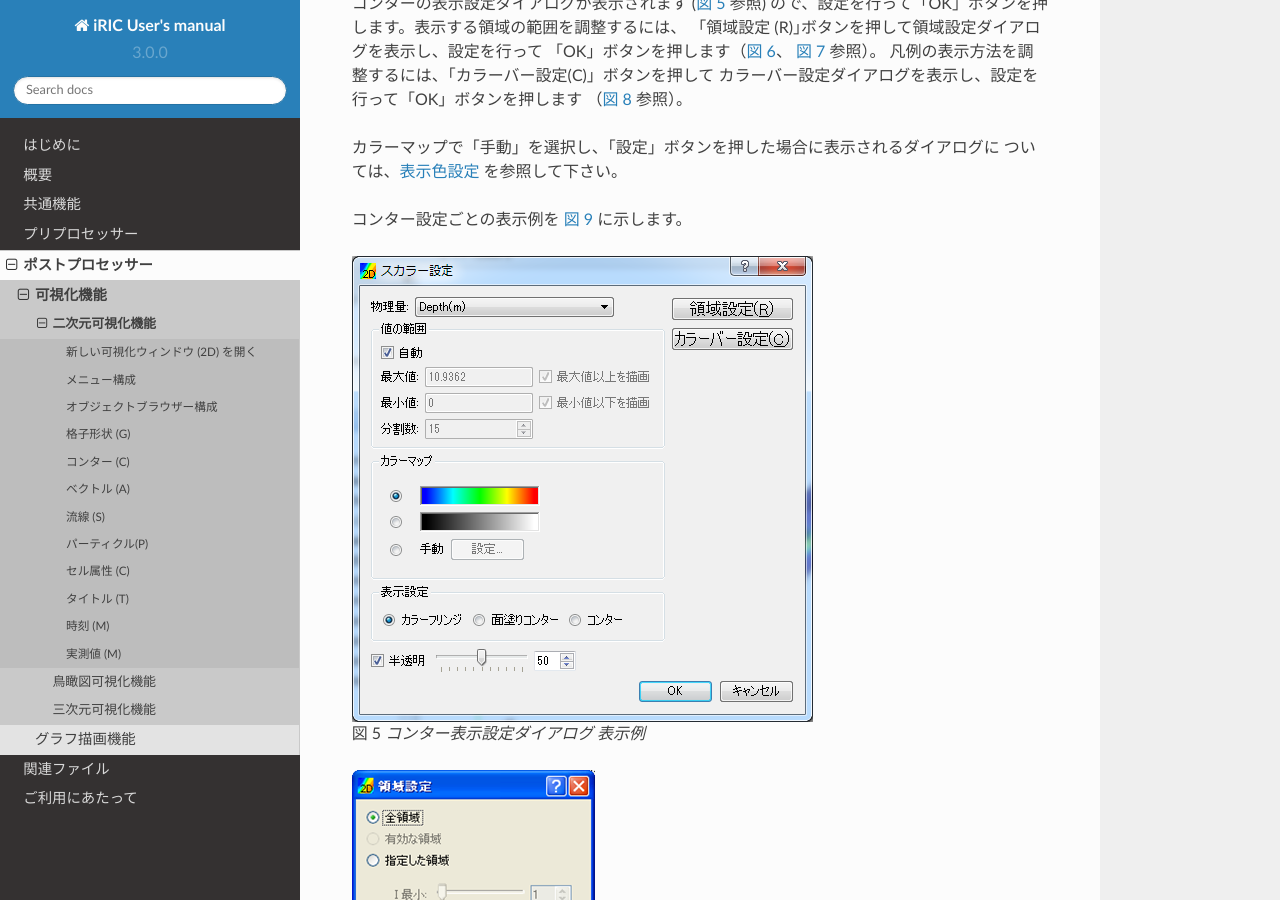
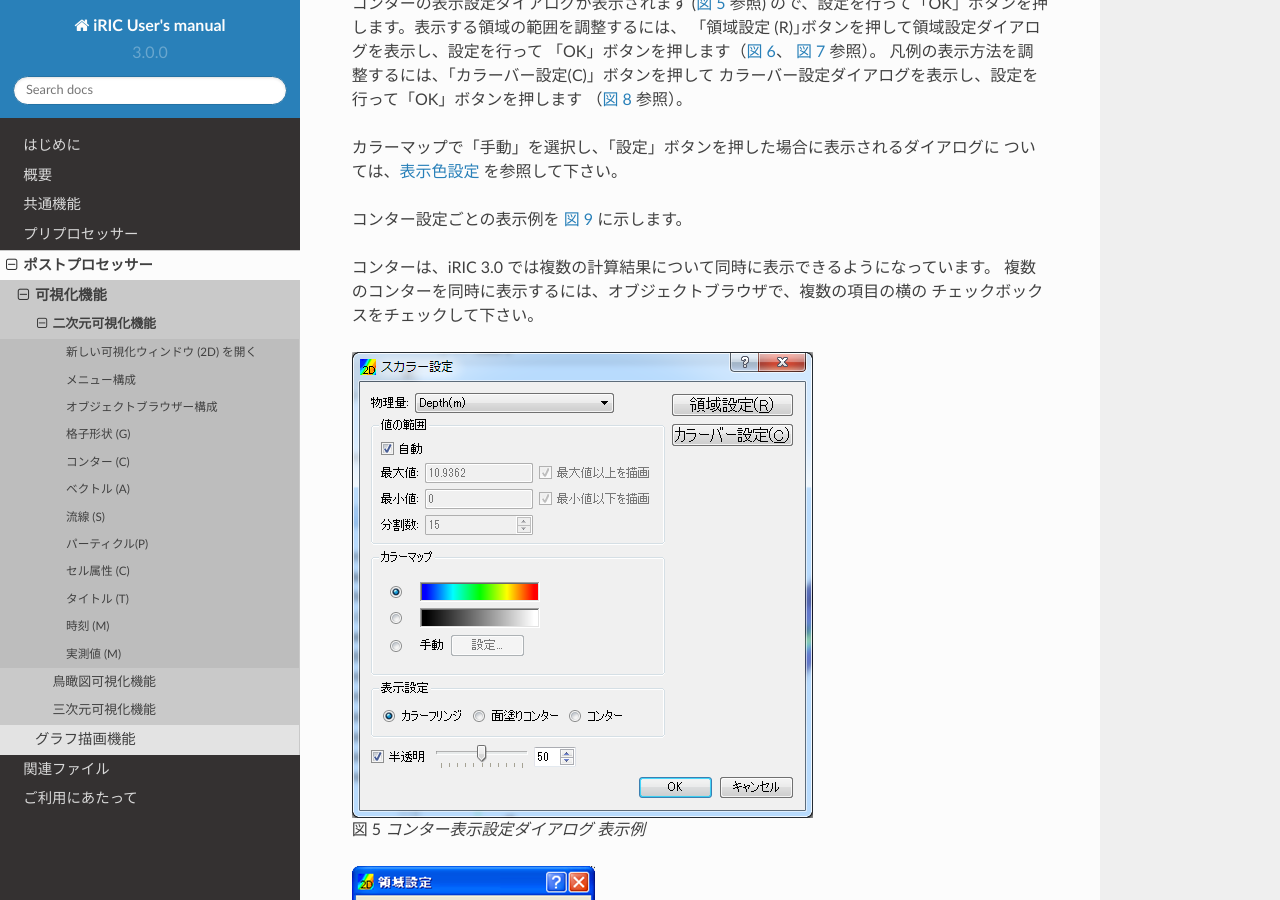
Before and after one commit to i-RIC/gui_user_manual, a Sphinx documentation site: the page built from source/05/01/01_vis2d.rst, in a window 1280 px wide and 900 px high, scrolled down 3883 px. Built offline with Sphinx 7.4.7 and the Read the Docs theme 2.0.0, drawn with Linux system fonts in a browser that asks for light colours.

Commit message:
Description about drawing multiple contours on vis2d window added.

```diff
--- a/source/05/01/01_vis2d.rst
+++ b/source/05/01/01_vis2d.rst
@@ -140,6 +140,10 @@
 
 コンター設定ごとの表示例を :numref:`image_post2d_contours_by_displaysetting`
 に示します。
+
+コンターは、iRIC 3.0 では複数の計算結果について同時に表示できるようになっています。
+複数のコンターを同時に表示するには、オブジェクトブラウザで、複数の項目の横の
+チェックボックスをチェックして下さい。
 
 .. _image_post2d_contour_dialog:
 
```
